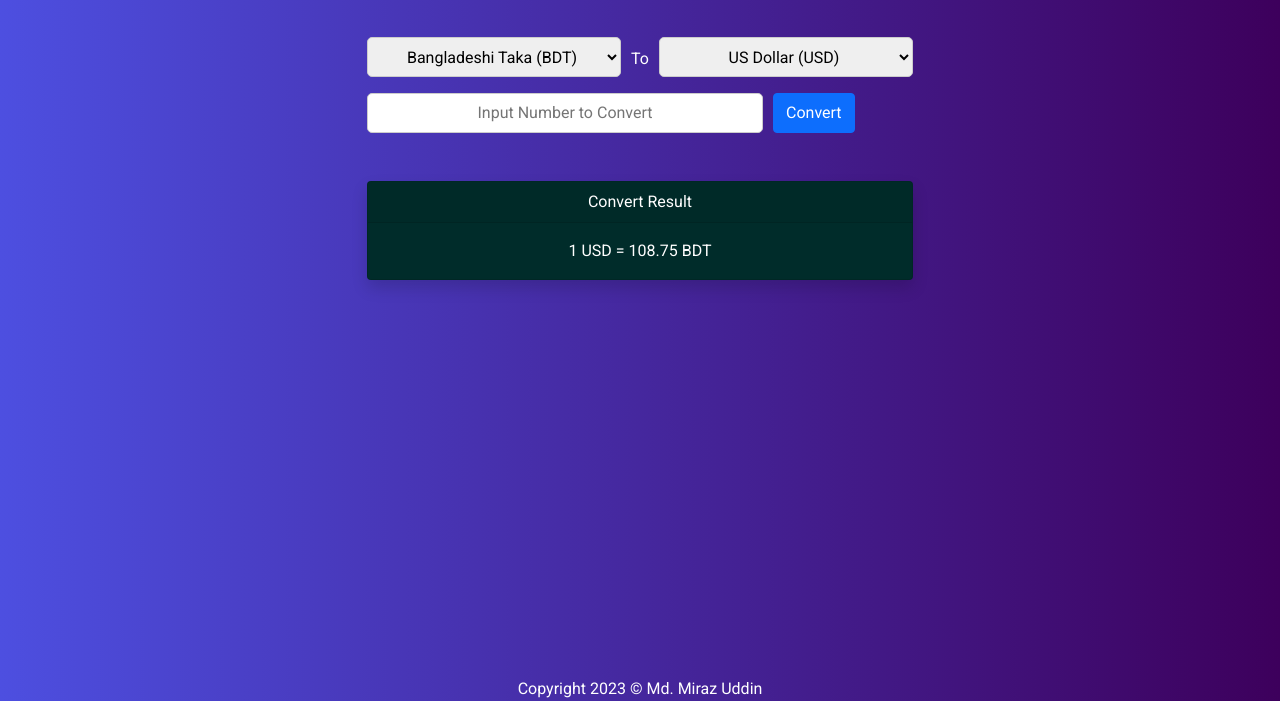
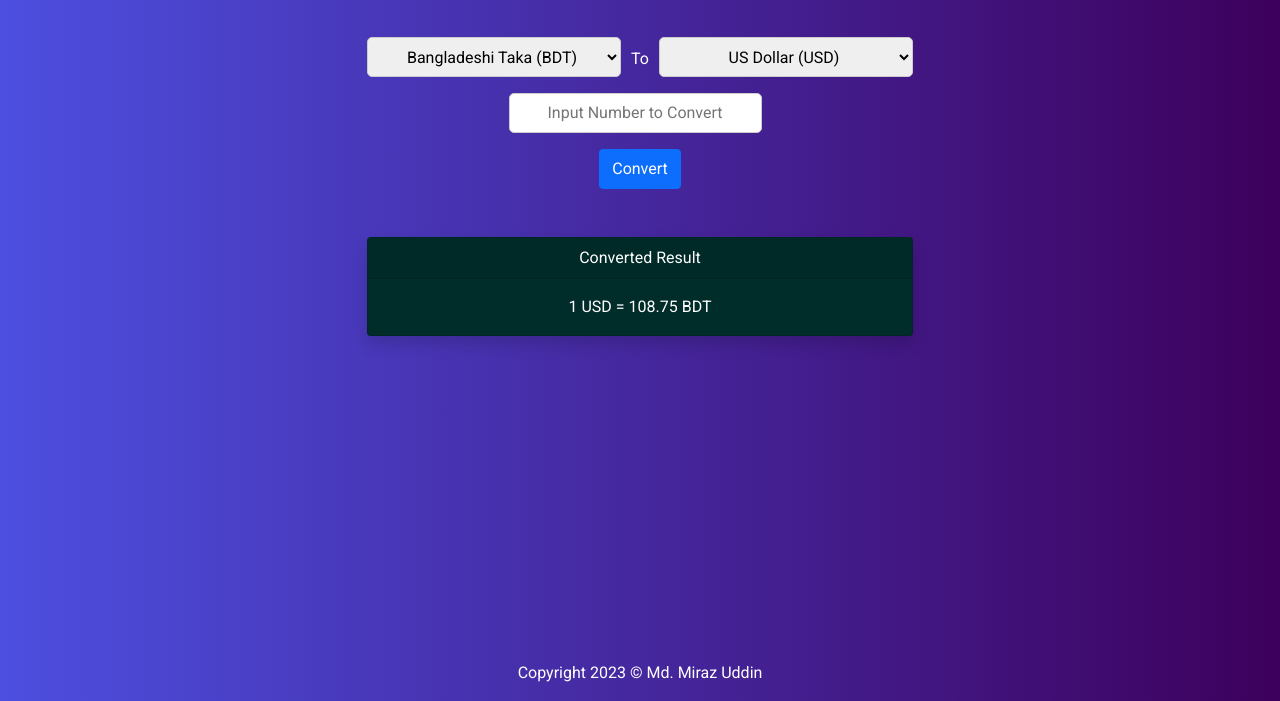
Before and after one commit to Miraz-Uddin/js-bootcamp-html-currency-converter, a plain HTML site: page index.htm in a window 1280 px wide. Shown: the part 99-800 px from the top of the page. Drawn offline with Linux system fonts and the light colour scheme.

Commit message:
Convert Button Alignment Fixed

```diff
--- a/index.htm
+++ b/index.htm
@@ -56,25 +56,22 @@
               id="fromAmount"
               placeholder="Input Number to Convert"
             />
+          </div>
+          <div class="form mt-3">
             <button class="btn btn-primary">Convert</button>
           </div>
           <div class="messageDisplay">
             <div class="card shadow mt-5">
-              <div class="card-header text-center">Convert Result</div>
+              <div class="card-header text-center">Converted Result</div>
               <div class="card-body text-center">1 USD = 108.75 BDT</div>
             </div>
           </div>
         </div>
       </div>
-      <div class="row">
-        <div class="col-md-12 col-lg-6 mx-auto"></div>
-      </div>
     </div>
 
     <!-- Footer Starts -->
-    <footer
-      style="position: fixed; bottom: 0; left: 50%; transform: translateX(-50%)"
-    >
+    <footer>
       <p class="text-white text-center">
         Copyright <span id="year"></span> ©
         <span><span id="company_name"></span></span>
--- a/public/assets/css/style.css
+++ b/public/assets/css/style.css
@@ -1,5 +1,9 @@
 * {
     font-family: 'Roboto', sans-serif;
+}
+
+.container {
+    min-height: 95vh;
 }
 
 a {
@@ -114,6 +118,7 @@ h1.title {
 }
 
 .form {
+    justify-content: center;
     height: 40px;
     display: flex;
     margin-bottom: 10px;
@@ -127,7 +132,7 @@ select {
 }
 
 input {
-    min-width: 396px;
+    min-width: 253px;
     border: 1px solid #ccc;
     text-align: center;
     margin-right: 10px;
```
